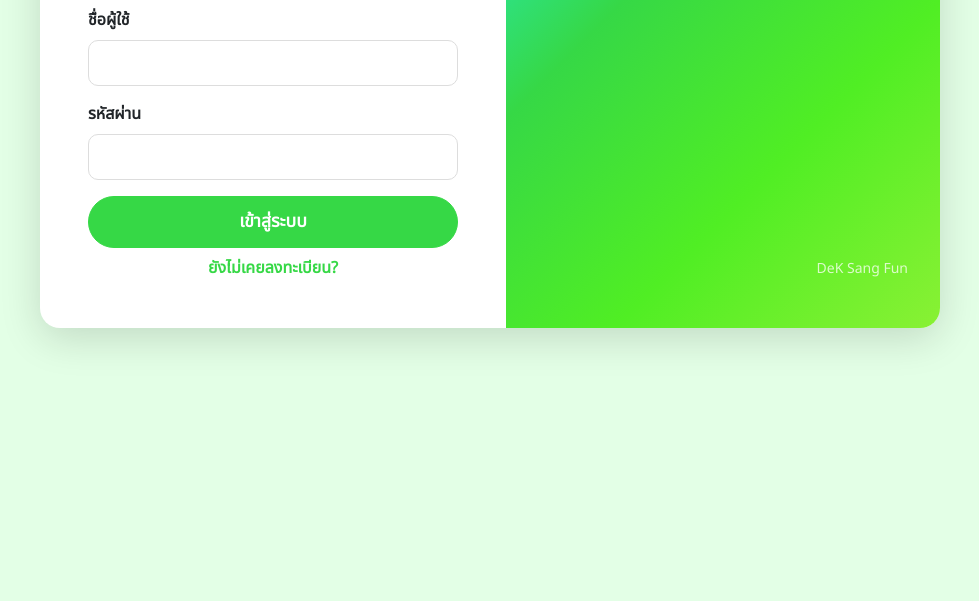
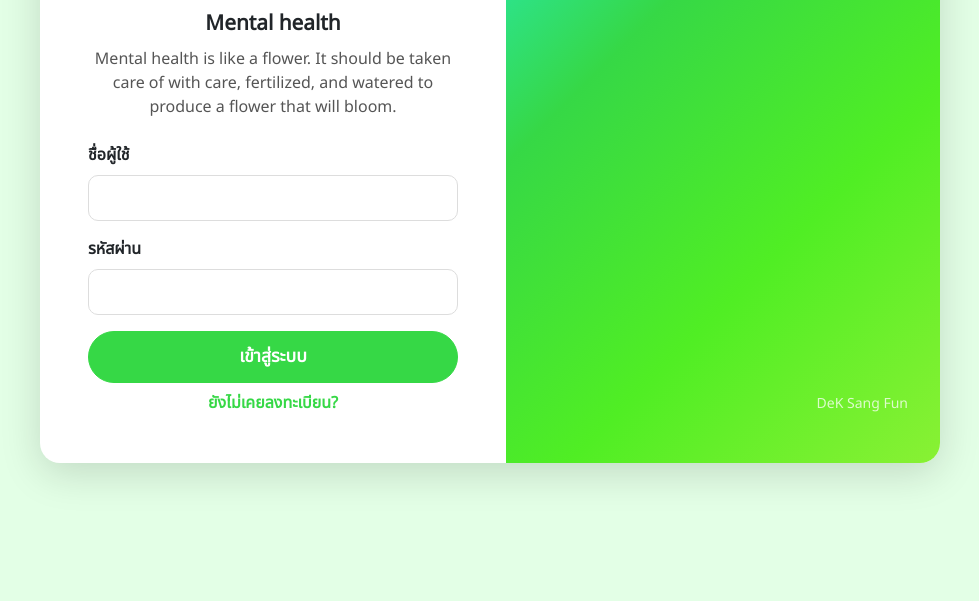
Before and after one commit to Thanakrit-ksp/MindBloom, a plain HTML site: page index.html in a window 1280 px wide. Shown: the part 247-848 px from the top of the page, without its empty margins (150-1129 px from the left). Drawn offline with nearby package versions, Linux system fonts and the light colour scheme; some packages are replaced by stand-ins of ours; a script that the page names is missing; a web font is replaced by a local one.

Commit message:
Update index.html

```diff
--- a/index.html
+++ b/index.html
@@ -103,6 +103,13 @@
           <img src="https://i.ibb.co/bMnR3VNv/LINE-ALBUM-250603-1-1.jpg" alt="Logo" />
           <div style="font-size:1.5rem; font-weight:bold; letter-spacing:4px;">MINDBLOOM</div>
         </div>
+        <!-- เปลี่ยน title และคำอธิบาย -->
+        <div class="mb-4 text-center">
+          <div style="font-size:1.3rem; font-weight:700;">Mental health</div>
+          <div style="font-size:1rem; color:#555; margin-top:0.5rem;">
+            Mental health is like a flower. It should be taken care of with care, fertilized, and watered to produce a flower that will bloom.
+          </div>
+        </div>
         <form id="loginForm">
           <div class="mb-3">
             <label class="form-label">ชื่อผู้ใช้</label>
@@ -207,7 +214,7 @@
       <h2 style="font-weight:700; font-size:2rem; color:#2c662d;">ภารกิจพิชิตปีศาจ</h2>
       <!-- Monster Display -->
       <div style="margin:2rem 0; position:relative;">
-        <img id="monsterImg" src="https://img2.pic.in.th/pic/ChatGPT-Image-Jun-14-2025-06_53_53-AM.png" alt="Monster" style="width:280px; max-width:90%; transition:transform 0.3s ease;" />
+        <img id="monsterImg" src="https://i.ibb.co/60CZ3mRt/Chat-GPT-Image-Jun-14-2025-06-53-53-AM-fotor-bg-remover-20250614214120.png" alt="Monster" style="width:280px; max-width:90%; transition:transform 0.3s ease;" />
         <div id="hpText" style="margin-top:1rem; font-weight:600;">พลังชีวิตปีศาจ: 100%</div>
       </div>
       <!-- Mission List -->
@@ -337,12 +344,12 @@
     const fxHit = document.getElementById('fxHit');
     const fxWin = document.getElementById('fxWin');
     const monsterImages = {
-      100: "https://img2.pic.in.th/pic/ChatGPT-Image-Jun-14-2025-06_53_53-AM.png",
-      80:  "https://i.ibb.co/BKSzWXYQ/Screenshot-68.png",
-      60:  "https://i.ibb.co/vxDDJrBs/Chat-GPT-Image-Jun-13-2025-03-55-23-PM.png",
-      40:  "https://i.ibb.co/rhGNfPp/Chat-GPT-Image-Jun-13-2025-03-55-21-PM.png",
-      20:  "https://i.ibb.co/rGtkKhf6/Chat-GPT-Image-Jun-13-2025-03-55-17-PM.png",
-      0:   "https://i.ibb.co/fzSVyQxG/Chat-GPT-Image-Jun-13-2025-03-54-34-PM.png"
+      100: "https://i.ibb.co/60CZ3mRt/Chat-GPT-Image-Jun-14-2025-06-53-53-AM-fotor-bg-remover-20250614214120.png", // ปีศาจ 100%
+      80:  "https://i.ibb.co/39VHmcTg/Screenshot-68.png", // ปีศาจ 80%
+      60:  "https://i.ibb.co/3HL4Rcg/Chat-GPT-Image-Jun-13-2025-03-55-23-PM.png", // ปีศาจ 60%
+      40:  "https://i.ibb.co/7d138ZY9/Chat-GPT-Image-Jun-13-2025-03-55-21-PM.png", // ปีศาจ 40%
+      20:  "https://i.ibb.co/60gD414Q/Chat-GPT-Image-Jun-13-2025-03-55-17-PM.png", // ปีศาจ 20%
+      0:   "https://i.ibb.co/1fGNFRFk/Chat-GPT-Image-Jun-13-2025-03-54-34-PM.png"  // ปีศาจ 0%
     };
     missionButtons.forEach(btn => {
       btn.addEventListener('click', () => {
```
